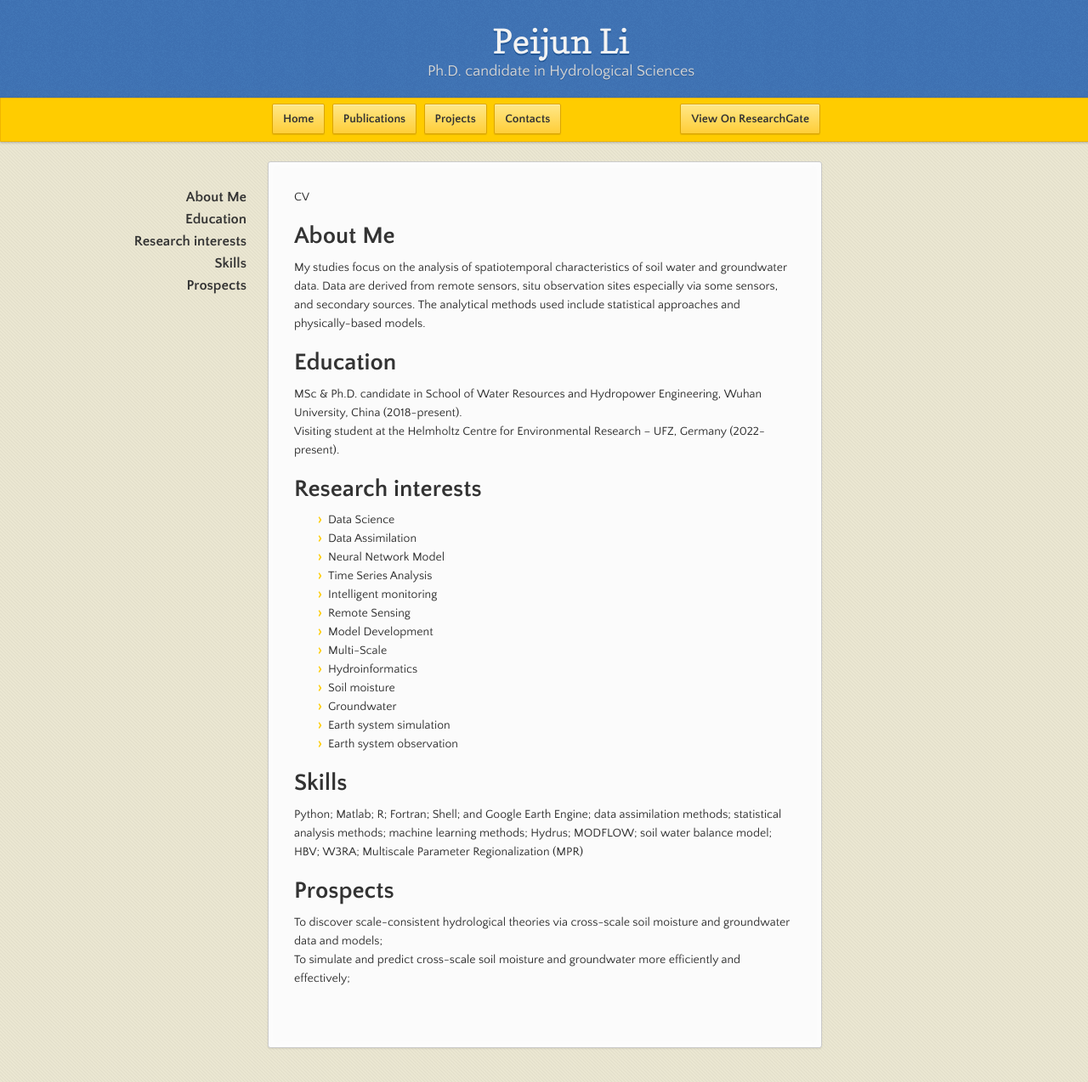
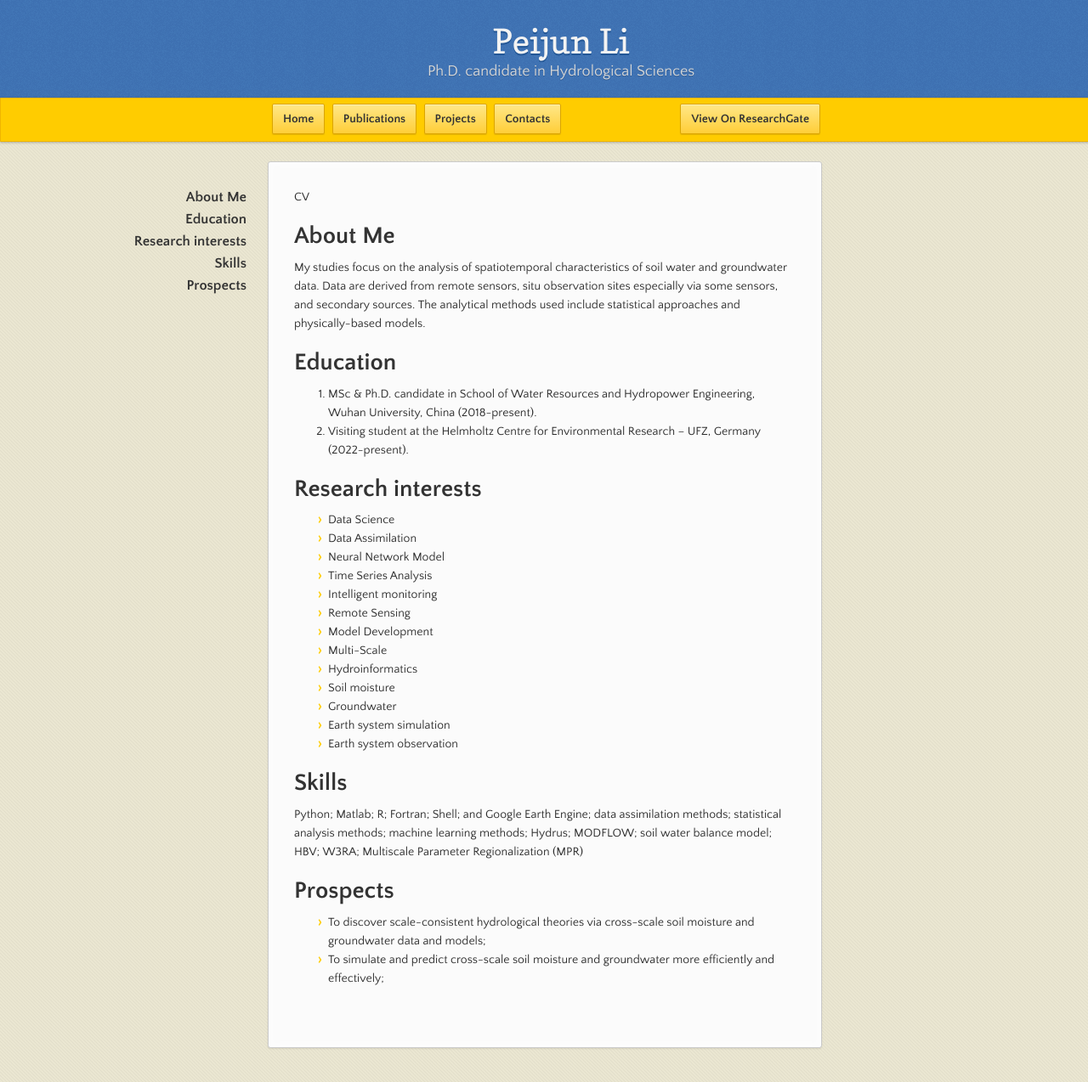
Before and after one commit to PercyLeeMaxWell/PercyLeeMaxWell.github.io, a Jekyll site: the page built from index.md, in a window 1280 px wide and 1274 px high. Shown: the whole window at 85% size. Built offline with Jekyll 4.4.1, drawn with Linux system fonts in a browser that asks for light colours.

Commit message:
Update index.md

```diff
--- a/index.md
+++ b/index.md
@@ -26,5 +27,5 @@
 # Skills
 Python; Matlab; R; Fortran; Shell; and Google Earth Engine; data assimilation methods; statistical analysis methods; machine learning methods; Hydrus; MODFLOW; soil water balance model; HBV; W3RA; Multiscale Parameter Regionalization (MPR)
 # Prospects
-To discover scale-consistent hydrological theories via cross-scale soil moisture and groundwater data and models;
-To simulate and predict cross-scale soil moisture and groundwater more efficiently and effectively;
+* To discover scale-consistent hydrological theories via cross-scale soil moisture and groundwater data and models;
+* To simulate and predict cross-scale soil moisture and groundwater more efficiently and effectively;
```
Also changed, not shown: other parts of index.md (+3 -2 lines).
